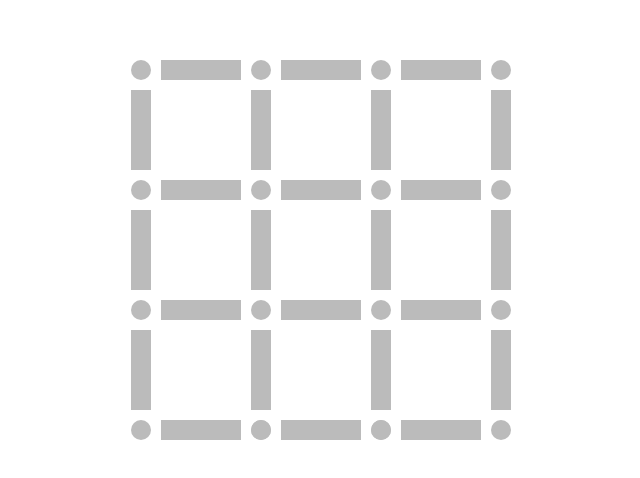
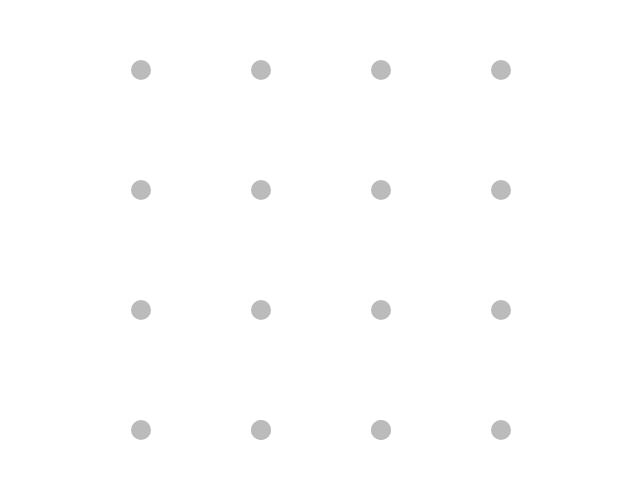
Before and after one commit to nellu-art/dots-and-boxes, a React (Vite) app: page / in a window 1280 px wide. Shown: the part 150-628 px from the top of the page, without its empty margins (319-959 px from the left). Built offline with nearby package versions, Linux system fonts and the light colour scheme.

Commit message:
make invisible lines

```diff
--- a/src/GameBoard.css
+++ b/src/GameBoard.css
@@ -36,8 +36,12 @@
 }
 
 .line {
+  position: absolute;
+}
+.line:not(.completed):hover {
   background-color: var(--dot-color);
-  position: absolute;
+  opacity: 0.5;
+  cursor: pointer;
 }
 
 .line.top {
--- a/src/GameBoard.tsx
+++ b/src/GameBoard.tsx
@@ -237,7 +237,11 @@ const Line = ({ position, selectedBy, onClick }: LineProps) => {
   const color = getPlayersColor(selectedBy || '');
 
   return (
-    <div className={`line ${position}`} style={{ backgroundColor: color }} onClick={onClick} />
+    <div
+      className={`line ${position} ${color ? 'completed' : ''}`}
+      style={{ backgroundColor: color }}
+      onClick={onClick}
+    />
   );
 };
 
```
